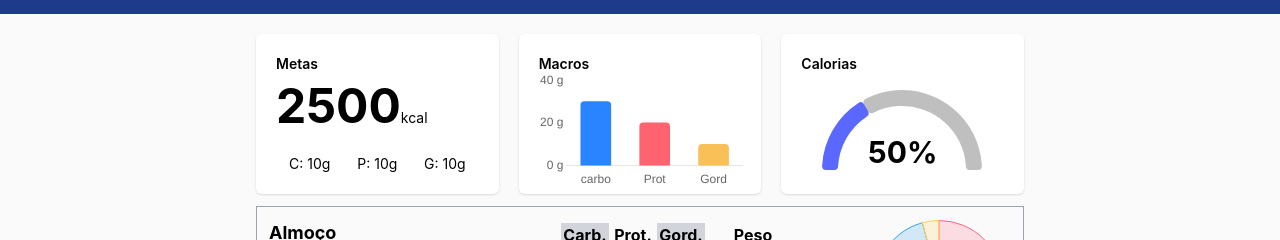
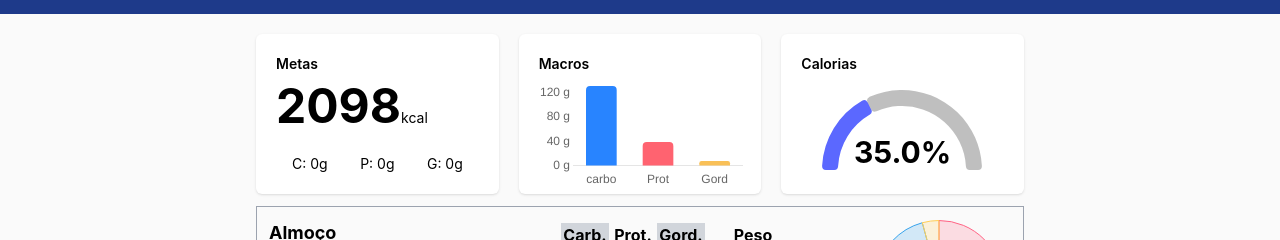
Before and after one commit to PedroSpelta/Fitness, a Next.js app: page /home in a window 1280 px wide. Shown: the part 158-398 px from the top of the page. Built offline with nearby package versions, Linux system fonts and the light colour scheme; no server answers; the database is empty.

Commit message:
dashboard atualizada com os dados do usuario

```diff
--- a/components/DailyDashboard.tsx
+++ b/components/DailyDashboard.tsx
@@ -1,9 +1,35 @@
-import React from "react";
+import React, { useEffect, useState } from "react";
+import { useFoodContext } from "../context/foodContext";
+import { usePersonalDataContext } from "../context/personalData";
 import DailyDashboardCalories from "./DailyDashboardCalories";
 import DailyDashboardCard from "./DailyDashboardCard";
 import DailyDashboarMacro from "./DailyDashboarMacro";
 
 function DailyDashboard() {
+  const { calories, macrosPerDay } = usePersonalDataContext();
+  const { todayMeals } = useFoodContext();
+  const [consumedMacros, setConsumedMacros] = useState({
+    prot: 0,
+    carb: 0,
+    fat: 0,
+    calories: 0,
+  });
+
+  useEffect(() => {
+    let carb = 0;
+    let prot = 0;
+    let fat = 0;
+    for (let m = 0; m < todayMeals.length; m += 1) {
+      const { ingredients } = todayMeals[m];
+      for (let i = 0; i < ingredients.length; i += 1) {
+        carb += ingredients[i].carb;
+        prot += ingredients[i].prot;
+        fat += ingredients[i].fat;
+      }
+    }
+    const calories = (carb + prot) * 4 + fat * 9;
+    setConsumedMacros({ carb, prot, fat, calories });
+  }, [todayMeals]);
 
   return (
     <div className="w-full max-w-3xl grid md:grid-cols-3  mt-5 gap-5">
@@ -11,17 +37,18 @@ function DailyDashboard() {
       <DailyDashboardCard>
         <p className="text-sm font-semibold ">Metas</p>
         <p className="text-5xl font-bold mt-2">
-          2500<span className="text-sm font-normal">kcal</span>
+          {calories}
+          <span className="text-sm font-normal">kcal</span>
         </p>
         <div className="grid grid-cols-3 text-sm mx-auto text-center mt-6">
           <div className="col-span-1">
-            <p className="text-sm">C: 10g</p>
+            <p className="text-sm">C: {macrosPerDay.carb}g</p>
           </div>
           <div className="col-span-1">
-            <p className="text-sm">P: 10g</p>
+            <p className="text-sm">P: {macrosPerDay.prot}g</p>
           </div>
           <div className="col-span-1">
-            <p className="text-sm">G: 10g</p>
+            <p className="text-sm">G: {macrosPerDay.fat}g</p>
           </div>
         </div>
       </DailyDashboardCard>
@@ -30,16 +57,20 @@ function DailyDashboard() {
       <DailyDashboardCard>
         <p className="text-sm font-semibold ">Macros</p>
 
-        <DailyDashboarMacro data={[30, 20, 10]} />
+        <DailyDashboarMacro
+          data={[consumedMacros.carb, consumedMacros.prot, consumedMacros.fat]}
+        />
       </DailyDashboardCard>
 
       {/* card de calorias do dia */}
       <DailyDashboardCard>
         <p className="text-sm font-semibold ">Calorias</p>
         <div className="relative mt-4">
-          <DailyDashboardCalories data={[100, 200]} />
-          <p className="absolute bottom-0 right-[50%] translate-x-[50%] font-bold text-3xl">
-            50%
+          <DailyDashboardCalories
+            data={[consumedMacros.calories, calories - consumedMacros.calories]}
+          />
+          <p className="absolute bottom-0 right-[50%] translate-x-[50%] font-bold text-3xl -z-2">
+            {(consumedMacros.calories*100 / calories).toFixed(1)}%
           </p>
         </div>
       </DailyDashboardCard>
--- a/components/DietResult.tsx
+++ b/components/DietResult.tsx
@@ -1,34 +1,14 @@
 import React, { useEffect, useState } from "react";
 import { usePersonalDataContext } from "../context/personalData";
 
-
 function DietResult() {
   //data provived from context
-  const {
-    age,
-    height,
-    weight,
-    protkg,
-    fatkg,
-    sex,
-    basal,
-    objective,
-    type,
-    calories,
-    setCalories,
-    setMacrosPerDay,
-  } = usePersonalDataContext();
+  const { weight, protkg, fatkg, basal, calories } = usePersonalDataContext();
 
   // macro per day
   const protDay = (protkg * weight) / 100;
   const fatDay = (fatkg * weight) / 100;
   const carboDay = (calories - (protDay * 4 + fatDay * 9)) / 4;
-
-
-
-  useEffect(() => {
-    setMacrosPerDay({ prot: protDay, fat: fatDay, carbo: carboDay });
-  }, [protDay, fatDay, carboDay, setMacrosPerDay]);
 
   return (
     <div className="mx-10 pt-10">
--- a/context/personalData.tsx
+++ b/context/personalData.tsx
@@ -45,9 +45,9 @@ export const DataWrapper: FC = ({ children }) => {
   const [basal, setBasal] = useState(0);
   const [calories, setCalories] = useState(0);
   const [macrosPerDay, setMacrosPerDay] = useState({
-    prot: 0,
-    fat: 0,
-    carbo: 0,
+    prot: "0",
+    fat: "0",
+    carb: "0",
   });
   const { setTodayMeals } = useFoodContext();
 
@@ -56,6 +56,15 @@ export const DataWrapper: FC = ({ children }) => {
       const userDoc = await getUserDocsHelper();
       const userData = userDoc.data().personal_info;
       const dateString = getTodayDateString();
+      const macrosPerdayData = {
+        prot: ((protkg * weight) / 100).toFixed(0),
+        fat: ((fatkg * weight) / 100).toFixed(0),
+        carb: (
+          (calories -
+            ((protkg * weight * 4) / 100 + (fatkg * weight * 9) / 100)) /
+          4
+        ).toFixed(0),
+      };
 
       setProtkg(userData.protkg);
       setFatkg(userData.fatkg);
@@ -65,6 +74,7 @@ export const DataWrapper: FC = ({ children }) => {
       setSex(userData.sex);
       setObjective(userData.objective);
       setType(userData.type);
+      setMacrosPerDay(macrosPerdayData);
 
       const q = query(collection(db, "users"), where("id", "==", 1));
 
@@ -108,7 +118,6 @@ export const DataWrapper: FC = ({ children }) => {
 
     const userDoc = await getUserDocsHelper();
     const userRef = userDoc.ref;
-    console.log(userRef);
     updateDoc(userRef, { personal_info: data });
   };
 
--- a/libs/interfaces.ts
+++ b/libs/interfaces.ts
@@ -38,9 +38,9 @@ export interface IDataContext {
 }
 
 export interface IMacrosPerDay {
-  carbo: number;
-  prot: number;
-  fat: number;
+  carb: string;
+  prot: string;
+  fat: string;
 }
 
 export interface IIngredient {
```
